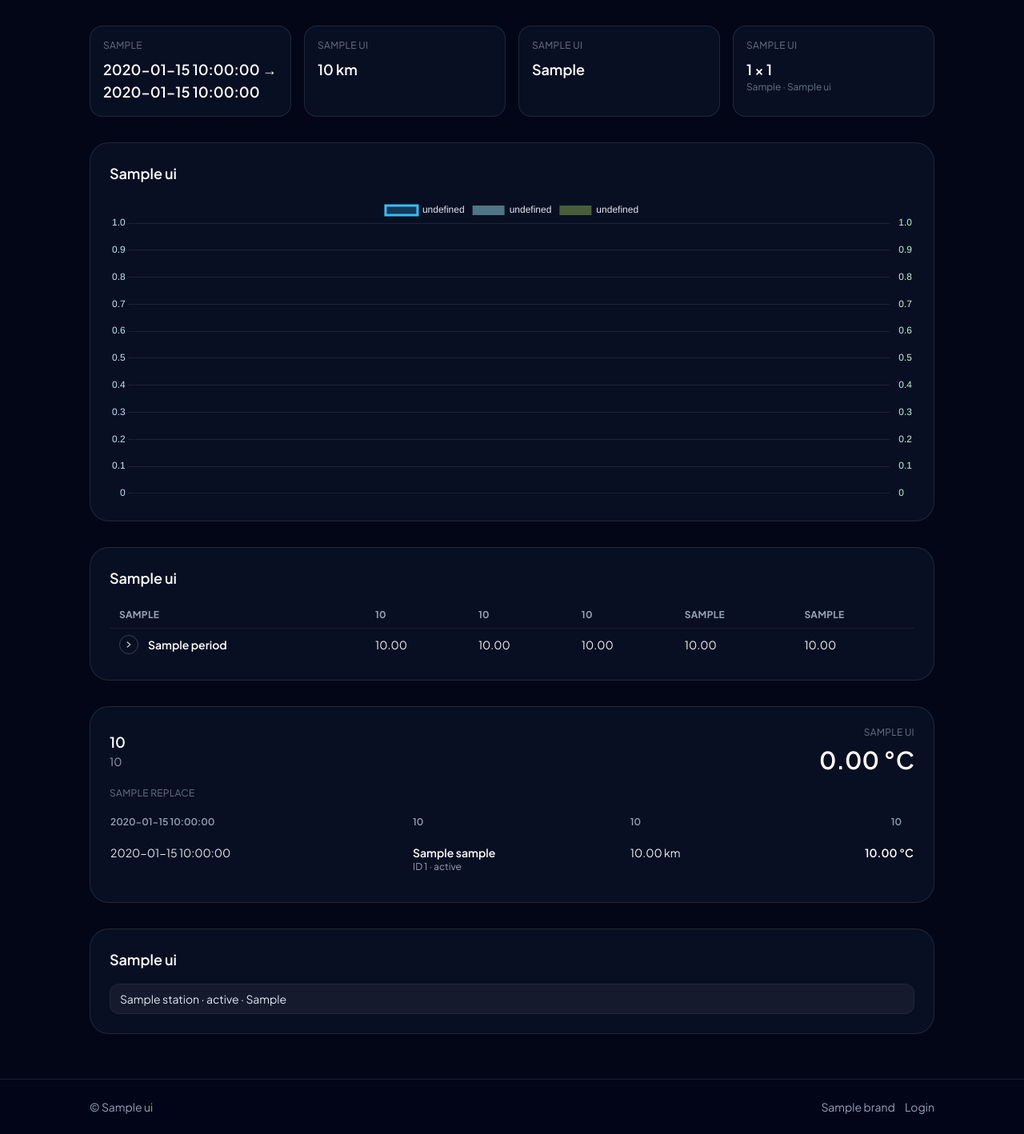
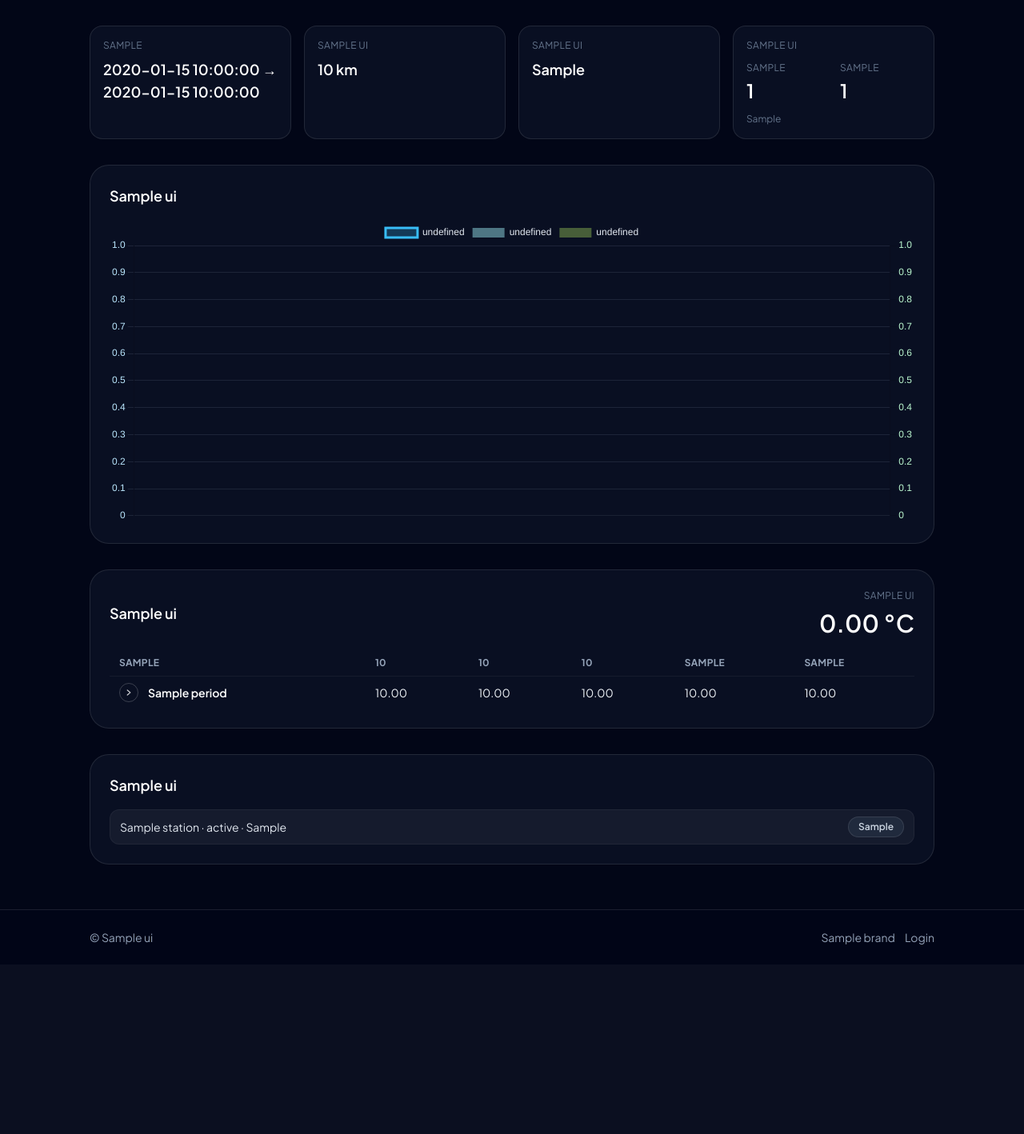
Before and after one commit to danielhaendel/weatherAnalystics, a Flask app: template templates/reports.html in a window 1280 px wide. Shown: the part 128-1546 px from the top of the page at 80% size. After the commit the page ends 1309 px from the top, so only its background shows below. Run offline with Flask 3, Linux system fonts and the light colour scheme; the template is opened without the code that fills it: most values are stand-ins (such as "Sample title", 1, 10 or a date in 2020); some libraries are stand-ins or nearby versions.

Commit message:
Refactor report UI: improve station details layout, add usage breakdown, and enhance multi-language translations.

```diff
--- a/templates/reports.html
+++ b/templates/reports.html
@@ -70,10 +70,17 @@
                     </div>
                     <div class="rounded-2xl border border-white/10 bg-slate-900/60 p-4">
                         <p class="text-xs uppercase tracking-wide text-slate-500">{{ ui['report_stations_heading'] }}</p>
-                        <p class="mt-2 text-lg font-semibold text-white">{{ report.period_count }}
-                            × {{ report.station_count }}</p>
-                        <p class="text-xs text-slate-500">{{ ui['report_table_period'] }}
-                            · {{ ui['report_stations_heading'] }}</p>
+                        <div class="mt-3 grid grid-cols-1 gap-4 sm:grid-cols-2">
+                            <div>
+                                <p class="text-xs uppercase tracking-wide text-slate-500">{{ ui['report_station_usage_found'] }}</p>
+                                <p class="mt-1 text-2xl font-semibold text-white">{{ report.station_count }}</p>
+                            </div>
+                            <div>
+                                <p class="text-xs uppercase tracking-wide text-slate-500">{{ ui['report_station_usage_used'] }}</p>
+                                <p class="mt-1 text-2xl font-semibold text-white">{{ report.used_station_count or 0 }}</p>
+                            </div>
+                        </div>
+                        <p class="mt-3 text-xs text-slate-500">{{ ui['report_station_usage_caption'] }}</p>
                     </div>
                 </section>
 
@@ -87,8 +94,20 @@
                 </section>
 
                 <section class="rounded-3xl border border-white/10 bg-slate-900/60 p-6">
-                    <div class="flex items-center justify-between gap-3">
+                    <div class="flex flex-col gap-4 md:flex-row md:items-center md:justify-between">
+                        <div>
                             <h2 class="text-lg font-semibold text-white">{{ ui['report_table_title'] }}</h2>
+                        </div>
+                        <div class="text-left md:text-right">
+                            <p class="text-xs uppercase tracking-wide text-slate-500">{{ ui['temp_table_average_label'] }}</p>
+                            <p class="mt-2 text-3xl font-semibold text-white">
+                                {% if temperature_average is not none %}
+                                    {{ '%.2f'|format(temperature_average) }} °C
+                                {% else %}
+                                    --
+                                {% endif %}
+                            </p>
+                        </div>
                     </div>
                     <div class="mt-4 overflow-x-auto">
                         <table class="w-full min-w-[640px] text-left text-sm text-slate-100">
@@ -116,7 +135,8 @@
                                                 <svg viewBox="0 0 20 20" fill="none" stroke="currentColor"
                                                      stroke-width="2" class="h-3 w-3 transition-transform duration-200"
                                                      data-toggle-icon>
-                                                    <path d="M7 5l6 5-6 5" stroke-linecap="round" stroke-linejoin="round"/>
+                                                    <path d="M7 5l6 5-6 5" stroke-linecap="round"
+                                                          stroke-linejoin="round"/>
                                                 </svg>
                                             </span>
                                             <span>{{ row.period }}</span>
@@ -139,7 +159,8 @@
                                                     <p>{{ ui['report_period_details_subtitle'] }}</p>
                                                 </div>
                                                 <div class="text-xs text-slate-500 md:text-right">
-                                                    {{ ui['report_table_period'] }}: <span class="font-semibold text-slate-200">{{ row.period }}</span>
+                                                    {{ ui['report_table_period'] }}: <span
+                                                        class="font-semibold text-slate-200">{{ row.period }}</span>
                                                 </div>
                                             </div>
                                             {% if row.stations %}
@@ -163,7 +184,8 @@
                                                                     <div class="font-semibold text-white">{{ station.station_name or ui['region_station_unknown'] }}</div>
                                                                     <div class="text-xs text-slate-400">
                                                                         ID {{ station.station_id }}
-                                                                        {% if station.state %}· {{ station.state }}{% endif %}
+                                                                        {% if station.state %}·
+                                                                            {{ station.state }}{% endif %}
                                                                     </div>
                                                                 </td>
                                                                 <td class="py-3 pr-4">
@@ -196,83 +218,23 @@
                 </section>
 
                 <section class="rounded-3xl border border-white/10 bg-slate-900/60 p-6">
-                    <div class="flex flex-col gap-4 md:flex-row md:items-center md:justify-between">
-                        <div>
-                            <h2 class="text-lg font-semibold text-white">{{ ui['temp_table_heading'] }}</h2>
-                            <p class="text-sm text-slate-400">{{ ui['temp_table_description'] }}</p>
-                        </div>
-                        <div class="text-left md:text-right">
-                            <p class="text-xs uppercase tracking-wide text-slate-500">{{ ui['temp_table_average_label'] }}</p>
-                            <p class="mt-2 text-3xl font-semibold text-white">
-                                {% if temperature_average is not none %}
-                                    {{ '%.2f'|format(temperature_average) }} °C
-                                {% else %}
-                                    --
-                                {% endif %}
-                            </p>
-                        </div>
-                    </div>
-
-                    {% if temperature_samples %}
-                        <p class="mt-4 text-xs uppercase tracking-wide text-slate-500">
-                            {{ ui['temp_table_limit_hint'].replace('{count}', temperature_sample_limit|string) }}
-                        </p>
-                        <div class="mt-3 overflow-x-auto">
-                            <table class="w-full min-w-[640px] text-left text-sm text-slate-100">
-                                <thead>
-                                <tr class="text-xs uppercase text-slate-400">
-                                    <th class="py-2 pr-4 font-semibold">{{ ui['temp_table_date'] }}</th>
-                                    <th class="py-2 pr-4 font-semibold">{{ ui['temp_table_station'] }}</th>
-                                    <th class="py-2 pr-4 font-semibold">{{ ui['temp_table_distance'] }}</th>
-                                    <th class="py-2 pr-4 font-semibold text-right">{{ ui['temp_table_temperature'] }}</th>
-                                </tr>
-                                </thead>
-                                <tbody class="divide-y divide-white/5">
-                                {% for sample in temperature_samples %}
-                                    <tr class="align-top">
-                                        <td class="py-3 pr-4 text-slate-200">{{ sample.date }}</td>
-                                        <td class="py-3 pr-4">
-                                            <div class="font-semibold text-white">{{ sample.station_name or ui['region_station_unknown'] }}</div>
-                                            <div class="text-xs text-slate-400">
-                                                ID {{ sample.station_id }}
-                                                {% if sample.state %}· {{ sample.state }}{% endif %}
-                                            </div>
-                                        </td>
-                                        <td class="py-3 pr-4">
-                                            {% if sample.distance_km is not none %}
-                                                {{ '%.2f'|format(sample.distance_km) }} km
-                                            {% else %}
-                                                –
-                                            {% endif %}
-                                        </td>
-                                        <td class="py-3 pl-4 text-right font-semibold text-white">
-                                            {% if sample.temperature is not none %}
-                                                {{ '%.2f'|format(sample.temperature) }} °C
-                                            {% else %}
-                                                –
-                                            {% endif %}
-                                        </td>
-                                    </tr>
-                                {% endfor %}
-                                </tbody>
-                            </table>
-                        </div>
-                    {% else %}
-                        <p class="mt-4 text-sm text-slate-400">{{ ui['temp_table_empty'] }}</p>
-                    {% endif %}
-                </section>
-
-                <section class="rounded-3xl border border-white/10 bg-slate-900/60 p-6">
                     <h2 class="text-lg font-semibold text-white">{{ ui['report_stations_heading'] }}</h2>
                     <ul class="mt-4 space-y-2 text-sm text-slate-200">
                         {% for station in report.stations %}
                             <li class="rounded-xl border border-white/5 bg-white/5 px-3 py-2">
+                                <div class="flex flex-col gap-2 sm:flex-row sm:items-center sm:justify-between">
+                                    <div class="text-sm">
                                         {{ station.name or station.station_id }}
                                         {% if station.state %} · {{ station.state }}{% endif %}
                                         {% if station.distance_km is not none %}
                                             ·
                                             {{ ui['report_station_distance'].replace('{distance}', ('%.2f'|format(station.distance_km))) }}
                                         {% endif %}
+                                    </div>
+                                    <span class="inline-flex items-center rounded-full px-3 py-1 text-xs font-semibold {{ 'bg-lime-400/20 text-lime-200 border border-lime-300/40' if station.has_data else 'bg-slate-700/40 text-slate-300 border border-white/10' }}">
+                                        {{ ui['report_station_badge_used'] if station.has_data else ui['report_station_badge_unused'] }}
+                                    </span>
+                                </div>
                             </li>
                         {% endfor %}
                     </ul>
--- a/translations/en.json
+++ b/translations/en.json
@@ -48,7 +48,12 @@
     "report_period_details_heading": "Station details",
     "report_period_details_subtitle": "Stations contributing measurements for this period",
     "report_period_details_empty": "No station measurements for this period.",
-    "report_stations_heading": "Weather stations used",
+    "report_stations_heading": "Weather stations",
+    "report_station_usage_found": "Stations found",
+    "report_station_usage_used": "Used in analysis",
+    "report_station_usage_caption": "Only stations with actual measurements contribute to the results.",
+    "report_station_badge_used": "Has data",
+    "report_station_badge_unused": "No data in range",
     "report_station_distance": "Distance: {distance} km",
     "temp_table_heading": "Temperature samples",
     "temp_table_description": "Measurements inside your radius and period based on the capture-circle algorithm.",
```
Also changed, not shown: translations/de.json (+6 -1 lines), translations/es.json (+6 -1 lines), translations/fr.json (+6 -1 lines), translations/pl.json (+6 -1 lines), weather_analytics/report_service.py (+10 -1 lines). Lines whose indentation alone changed are shown as unchanged.
